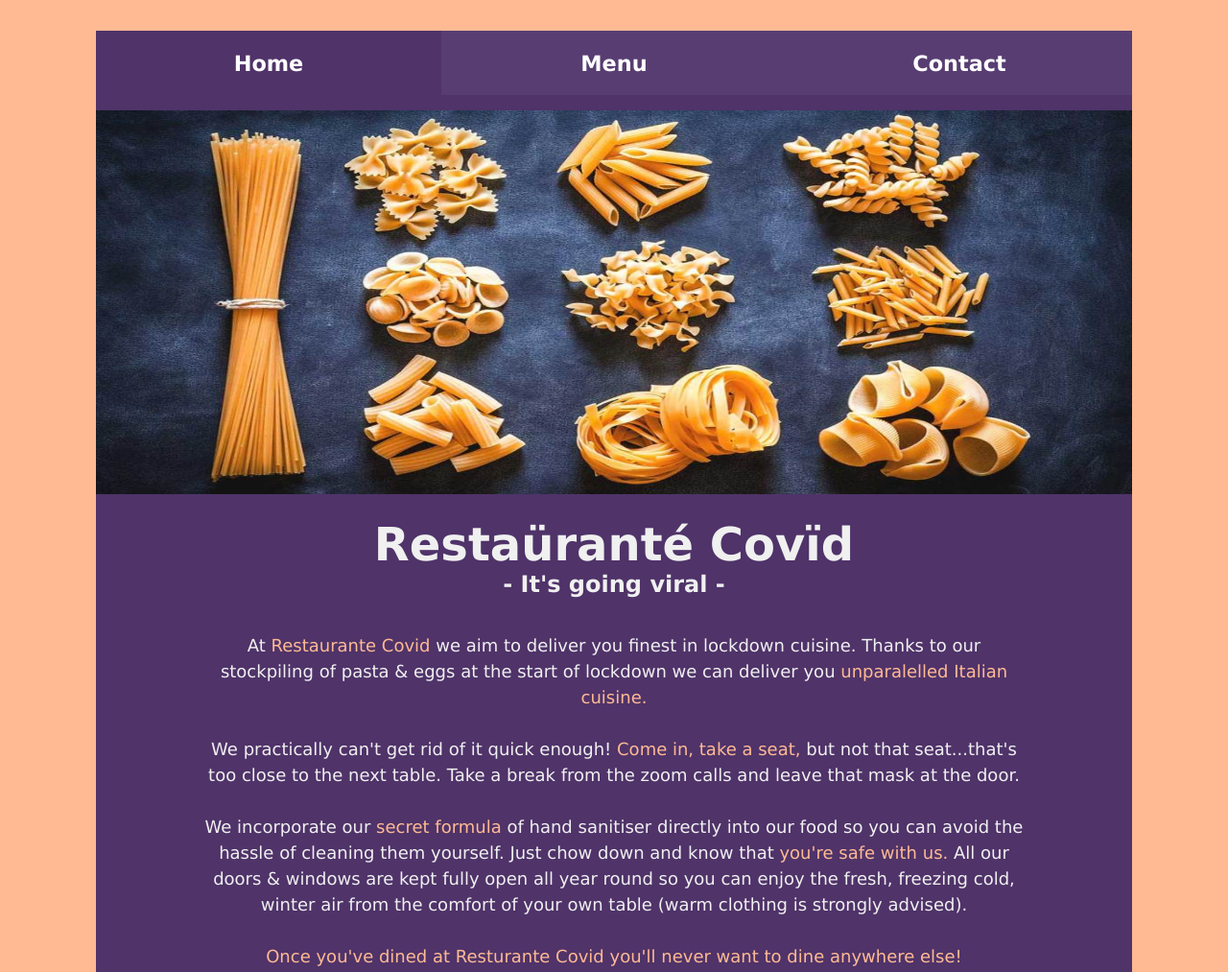
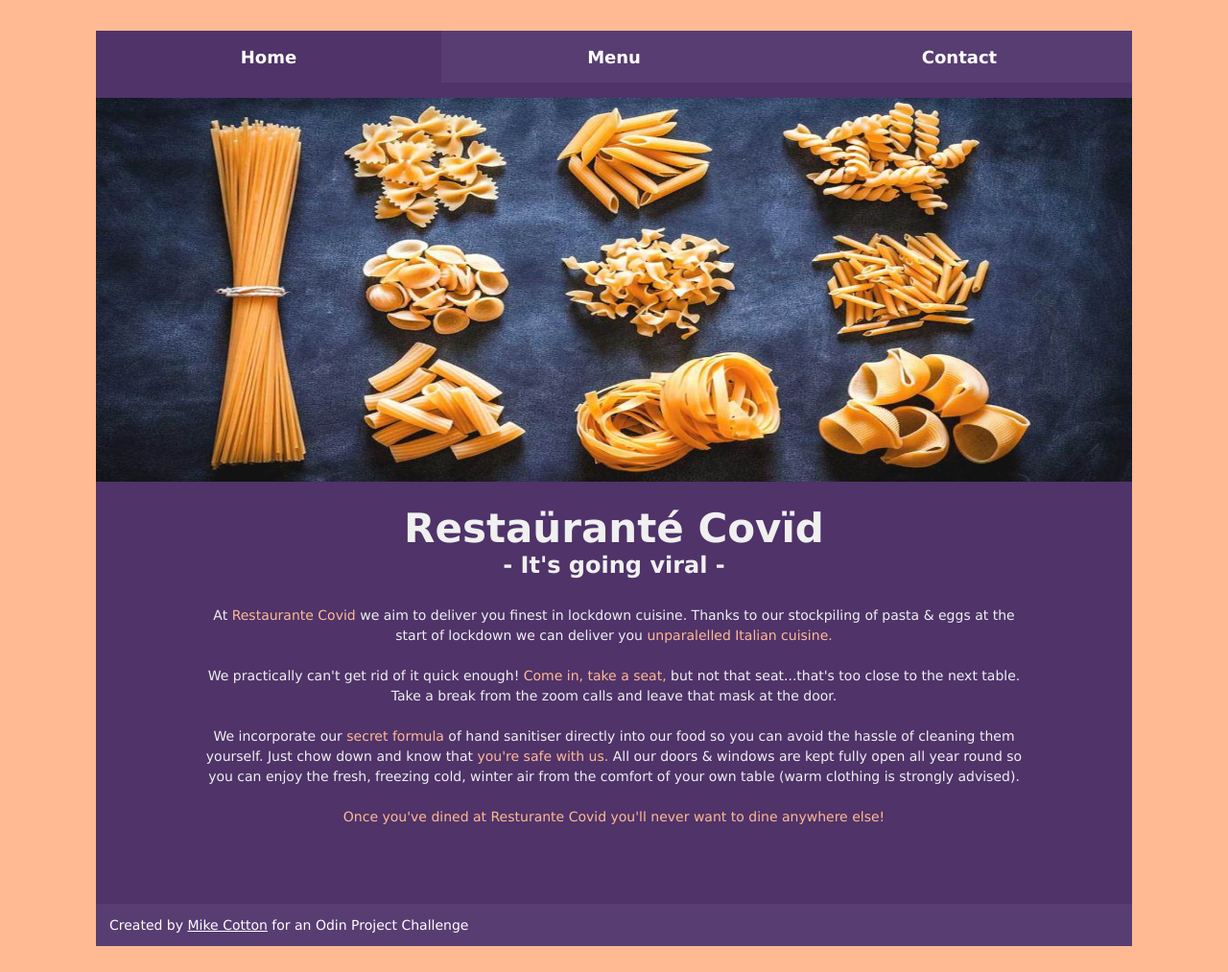
Before and after one commit to mikeymuso/restaurantHomepage, a website built with webpack: page dist/index.html in a window 1280 px wide. Shown: the top 1013 px of the page at 96% size. After the commit the page ends 986 px from the top, so only its background shows below. Built offline with nearby package versions, Linux system fonts and the light colour scheme.

Commit message:
Fixed font-sizes

```diff
--- a/dist/css/style.css
+++ b/dist/css/style.css
@@ -26,7 +26,7 @@ body {
   border: none;
   background-color: #583d72;
   color: white;
-  font-size: 1.4em;
+  font-size: 18px;
   font-weight: bold;
   -webkit-transition: .2s;
   transition: .2s;
@@ -52,14 +52,14 @@ body {
 
 #container h1 {
   padding-top: 20px;
-  font-size: 3em;
+  font-size: 42px;
 }
 
 #container p {
   width: 80%;
   margin: 0 auto;
   padding-top: 2em;
-  font-size: 18px;
+  font-size: 14px;
   line-height: 1.5em;
 }
 
@@ -88,8 +88,8 @@ body {
 #contact-container #details-right {
   padding-left: 1em;
   padding-top: 2em;
-  font-size: 16px;
-  line-height: 40px;
+  font-size: 14px;
+  line-height: 28px;
 }
 
 #menu-container {
@@ -108,7 +108,7 @@ body {
 }
 
 #menu-container #menu-list h3 {
-  font-size: 1.2em;
+  font-size: 16px;
   font-weight: bold;
   padding-bottom: 1em;
   border-bottom: 1px solid #ff8e71;
--- a/dist/css/style.scss
+++ b/dist/css/style.scss
@@ -30,7 +30,7 @@ body {
         border: none;
         background-color: $color-dark;
         color: white;
-        font-size: 1.4em;
+        font-size: 18px;
         font-weight: bold;
         transition: .2s;
     }
@@ -57,14 +57,14 @@ body {
 
     h1 {
         padding-top: 20px;
-        font-size: 3em;
+        font-size: 42px;
     }
 
     p {
         width: 80%;
         margin: 0 auto;
         padding-top: 2em;
-        font-size: 18px;
+        font-size: 14px;
         line-height: 1.5em;
 
         .feature {
@@ -92,8 +92,8 @@ body {
     #details-right {
         padding-left: 1em;
         padding-top: 2em;
-        font-size: 16px;
-        line-height: 40px;
+        font-size: 14px;
+        line-height: 28px;
     }
 
 }
@@ -112,7 +112,7 @@ body {
         padding: 0;
 
         h3 {
-            font-size: 1.2em;
+            font-size: 16px;
             font-weight: bold;
             padding-bottom: 1em;
             border-bottom: 1px solid $color-feature;
```
Also changed, not shown: 1 other file.
